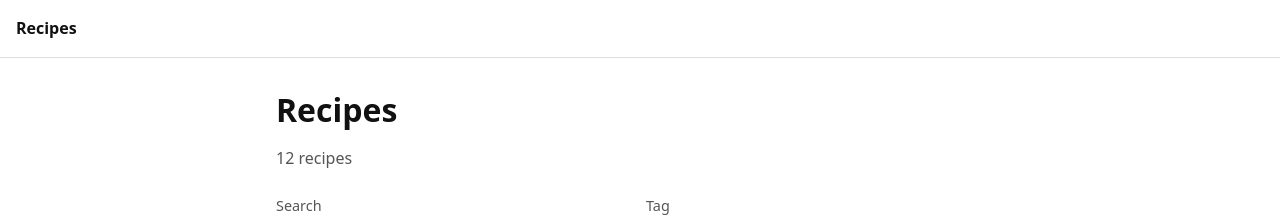
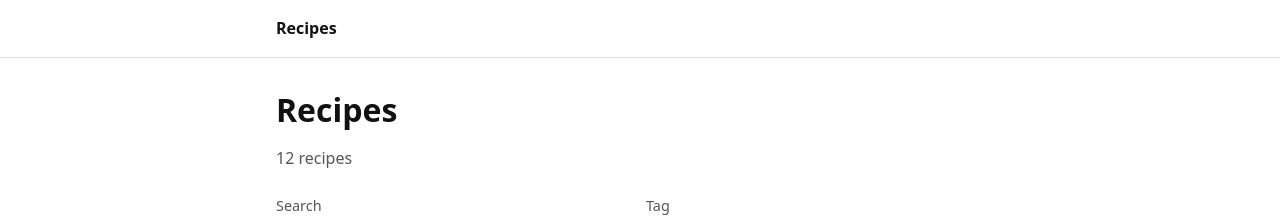
Before and after one commit to simon-parker/recipes, a Jekyll site: the page built from index.html, in a window 1280 px wide. Shown: the top 217 px of the page. Built offline with Jekyll 4.4.1, drawn with Linux system fonts in a browser that asks for light colours.

Commit message:
Align site header

```diff
--- a/assets/styles.css
+++ b/assets/styles.css
@@ -11,10 +11,13 @@ body {
 
 .site-header {
   border-bottom: 1px solid #ddd;
-  padding: 1rem;
 }
 
 .site-title {
+  display: block;
+  max-width: 760px;
+  margin: 0 auto;
+  padding: 1rem;
   color: #111;
   font-weight: 700;
   text-decoration: none;
```
